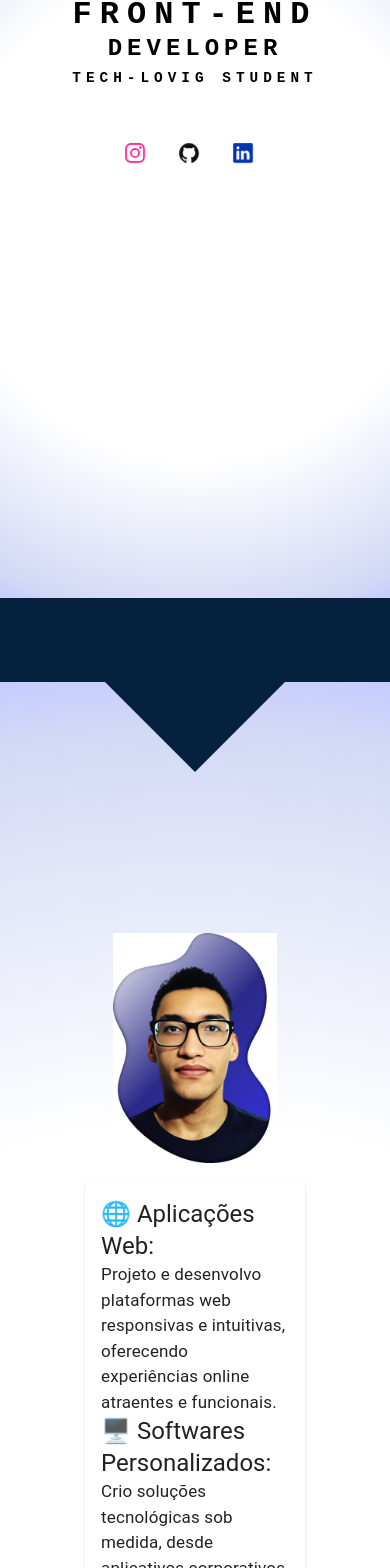
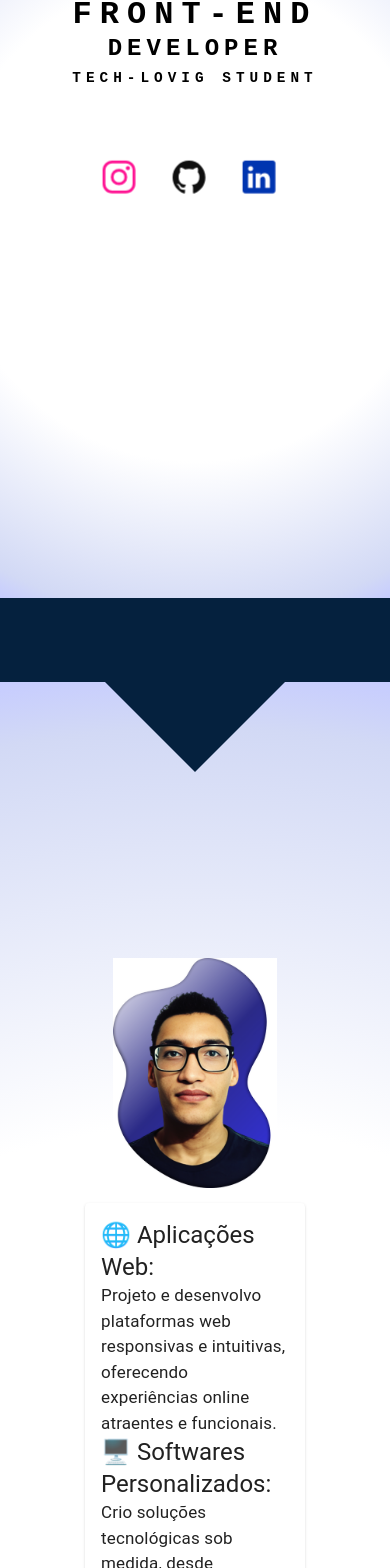
Before and after one commit to Rafazg/ZgdevPortfolio, a React (Create React App) app: page / in a window 390 px wide. Shown: the part 235-1803 px from the top of the page. Built offline with nearby package versions, Linux system fonts and the light colour scheme.

Commit message:
Size adjust in main section

```diff
--- a/public/index.html
+++ b/public/index.html
@@ -24,7 +24,7 @@
       work correctly both with client-side routing and a non-root public URL.
       Learn how to configure a non-root public URL by running `npm run build`.
     -->
-    <title>React App</title>
+    <title>Rafael |Web developer </title>
   </head>
   <body>
     <noscript>You need to enable JavaScript to run this app.</noscript>
--- a/src/components/about/about.css
+++ b/src/components/about/about.css
@@ -54,7 +54,7 @@
       align-items: center;
       width: 100px;
       height: 100px;
-      bottom: -491px;
+      bottom: -516px;
       border: 2px solid red;
       animation: scale-in-center 0.8s cubic-bezier(0.250, 0.460, 0.450, 0.940) both;;
   }
--- a/src/components/midias/midiasStyle.css
+++ b/src/components/midias/midiasStyle.css
@@ -67,7 +67,7 @@
         width: 10%;
         height: 80vh;
         margin-left: 18%;
-        margin-top: 15em;
+        margin-top: 18em;
         gap: 20px;
         display: flex;
         flex-direction: row;
@@ -78,7 +78,7 @@
     }
     .ig, .link, .git{
         padding: 5px;
-        font-size: 1.5rem;
+        font-size: 2.5rem;
         transition: 2s ease;
         -webkit-animation: heartbeat 1.5s ease-in-out infinite both;
                 animation: heartbeat 1.5s ease-in-out infinite both;
--- a/src/components/textInfo/textInfo.css
+++ b/src/components/textInfo/textInfo.css
@@ -14,7 +14,7 @@
     position: absolute;
     width: 220px;
     height: 400px;
-    margin-top: 500px;
+    margin-top: 521px;
   }
 
 
```
